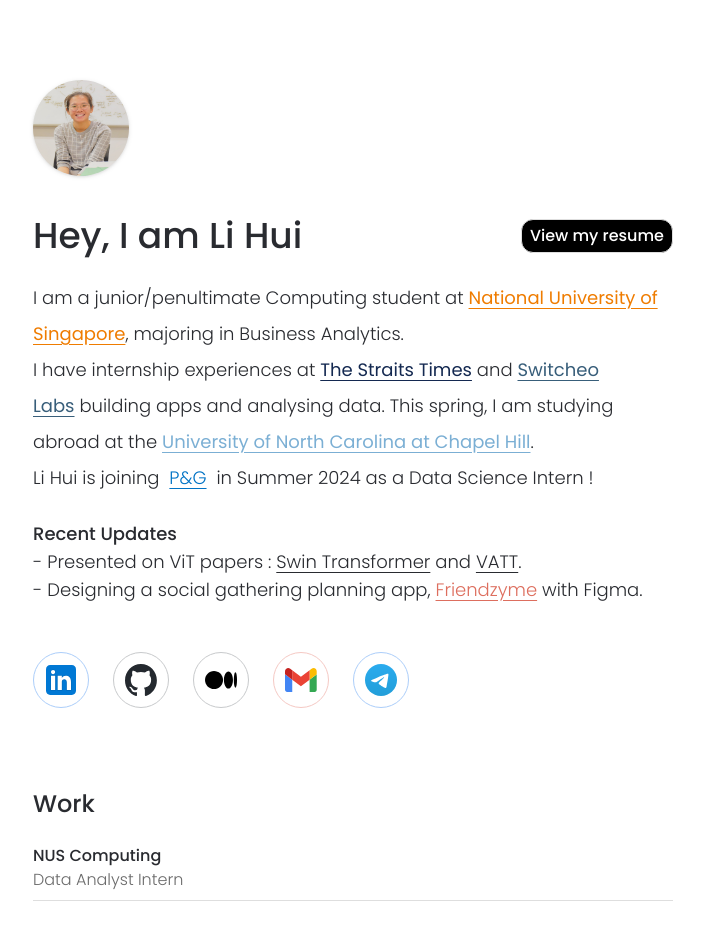
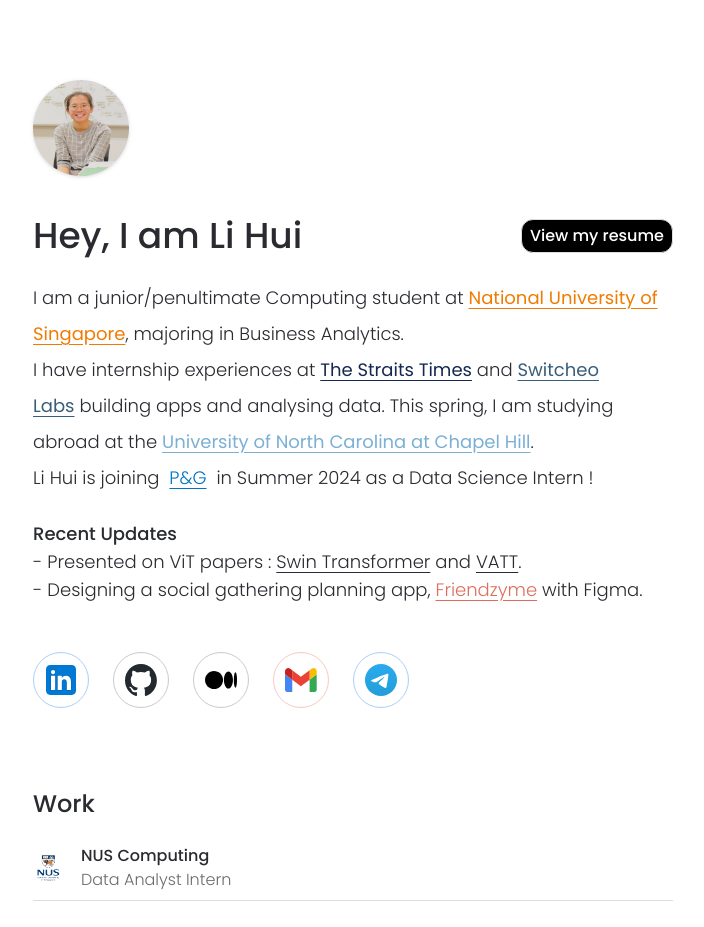
Before and after one commit to lihuicham/lihuicham.com-v2, a Next.js app: page / in a window 1280 px wide. Shown: the top 927 px of the page, without its empty margins (287-991 px from the left). Built offline with nearby package versions, Linux system fonts and the light colour scheme.

Commit message:
fix : logos

```diff
--- a/src/app/components/v3/WorkV3.tsx
+++ b/src/app/components/v3/WorkV3.tsx
@@ -15,9 +15,9 @@ const WorkV3 = () => {
               return (
                 <div key={index} className="font-light flex flex-row justify-between pb-2" style={{ borderBottom: 'solid 1px #dedede' }}>
                   <div className="flex flex-row items-center space-x-4">
-                    {/* <div className="rounded-full flex items-center justify-center w-6 h-6 md:w-8 md:h-8" >
+                    <div className="rounded-full flex items-center justify-center w-6 h-6 md:w-8 md:h-8" >
                       <img alt={e.company} src={e.logo} className="w-6 h-6 md:w-8 md:h-8"/>
-                    </div> */}
+                    </div>
                     <div className="">
                       <div className="text-sm md:text-base font-medium">{e.company}</div>
                       <div className="text-xs md:text-sm pr-1 md:hidden">{e.date}</div>
```
